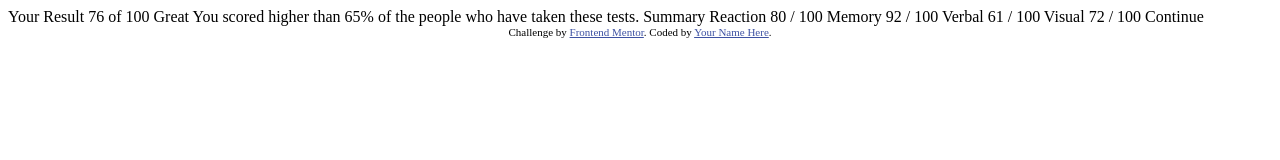
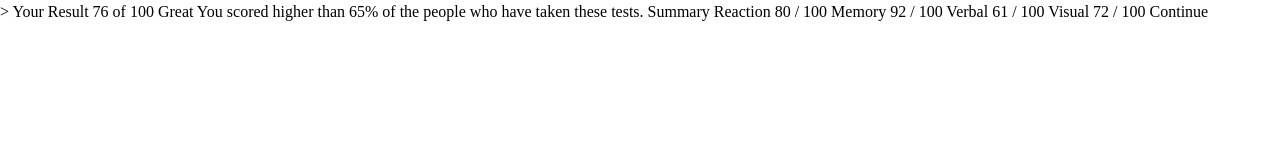
Before and after one commit to kjoudah/results-summary-component, a plain HTML site: page index.html in a window 1280 px wide. Drawn offline with Linux system fonts and the light colour scheme.

Commit message:
set up base files

```diff
--- /dev/null
+++ b/css/_globals.scss
@@ -0,0 +1,27 @@
+:root {
+  // Primary
+  --light-red: hsl(0, 100%, 67%);
+  --orangey-yellow: hsl(39, 100%, 56%);
+  --green-teal: hsl(166, 100%, 37%);
+  --cobalt-blue: hsl(234, 85%, 45%);
+
+  // Gradients
+
+  --light-slate-blue: hsl(252, 100%, 67%);
+  --light-royal-blue: hsl(241, 81%, 54%);
+
+  --violet-blue: hsla(256, 72%, 46%, 1);
+  --persian-blue: hsla(241, 72%, 46%, 0);
+
+  // Neutral
+
+  --white: hsl(0, 0%, 100%);
+  --pale-blue: hsl(221, 100%, 96%);
+  --light-lavender: hsl(241, 100%, 89%);
+  --dark-gray-blue: hsl(224, 30%, 27%);
+
+  --font-size: 18px;
+}
+
+//TODO: Replace with variable fonts
+@import url('https://fonts.googleapis.com/css2?family=Hanken+Grotesk:ital,wght@0,500;1,700;1,800&display=swap');
--- /dev/null
+++ b/css/_reset.scss
@@ -0,0 +1,69 @@
+/*
+  1. Use a more-intuitive box-sizing model.
+*/
+*,
+*::before,
+*::after {
+  box-sizing: border-box;
+}
+/*
+    2. Remove default margin
+  */
+* {
+  margin: 0;
+}
+/*
+    3. Allow percentage-based heights in the application
+  */
+html,
+body {
+  height: 100%;
+}
+/*
+    Typographic tweaks!
+    4. Add accessible line-height
+    5. Improve text rendering
+  */
+body {
+  line-height: 1.5;
+  -webkit-font-smoothing: antialiased;
+}
+/*
+    6. Improve media defaults
+  */
+img,
+picture,
+video,
+canvas,
+svg {
+  display: block;
+  max-width: 100%;
+}
+/*
+    7. Remove built-in form typography styles
+  */
+input,
+button,
+textarea,
+select {
+  font: inherit;
+}
+/*
+    8. Avoid text overflows
+  */
+p,
+h1,
+h2,
+h3,
+h4,
+h5,
+h6 {
+  overflow-wrap: break-word;
+}
+/*
+    9. Create a root stacking context
+  */
+#root,
+#__next {
+  isolation: isolate;
+}
--- /dev/null
+++ b/css/main.scss
@@ -0,0 +1,2 @@
+@use 'reset.scss';
+@use 'globals.scss';
--- a/index.html
+++ b/index.html
@@ -1,47 +1,23 @@
 <!DOCTYPE html>
 <html lang="en">
-<head>
-  <meta charset="UTF-8">
-  <meta name="viewport" content="width=device-width, initial-scale=1.0"> <!-- displays site properly based on user's device -->
+  <head>
+    <meta charset="UTF-8" />
+    <meta name="viewport" content="width=device-width, initial-scale=1.0" />
+    <!-- displays site properly based on user's device -->
+    <link rel="stylesheet" href="./css/main.css" />
+    <link
+      rel="icon"
+      type="image/png"
+      sizes="32x32"
+      href="./assets/images/favicon-32x32.png"
+    />
 
-  <link rel="icon" type="image/png" sizes="32x32" href="./assets/images/favicon-32x32.png">
-
-  <title>Frontend Mentor | Results summary component</title>
-
-  <!-- Feel free to remove these styles or customise in your own stylesheet 👍 -->
-  <style>
-    .attribution { font-size: 11px; text-align: center; }
-    .attribution a { color: hsl(228, 45%, 44%); }
-  </style>
-</head>
-<body>
-
-  Your Result
-  76
-  of 100
-
-  Great
-  You scored higher than 65% of the people who have taken these tests.
-
-  Summary
-
-  Reaction
-  80 / 100
-
-  Memory
-  92 / 100
-
-  Verbal
-  61 / 100
-
-  Visual
-  72 / 100
-
-  Continue
-
-  <div class="attribution">
-    Challenge by <a href="https://www.frontendmentor.io?ref=challenge" target="_blank">Frontend Mentor</a>.
-    Coded by <a href="#">Your Name Here</a>.
-  </div>
-</body>
+    <title>Frontend Mentor | Results summary component</title>
+    >
+  </head>
+  <body>
+    Your Result 76 of 100 Great You scored higher than 65% of the people who
+    have taken these tests. Summary Reaction 80 / 100 Memory 92 / 100 Verbal 61
+    / 100 Visual 72 / 100 Continue
+  </body>
 </html>
```
Also changed, not shown: css/main.css (added).
